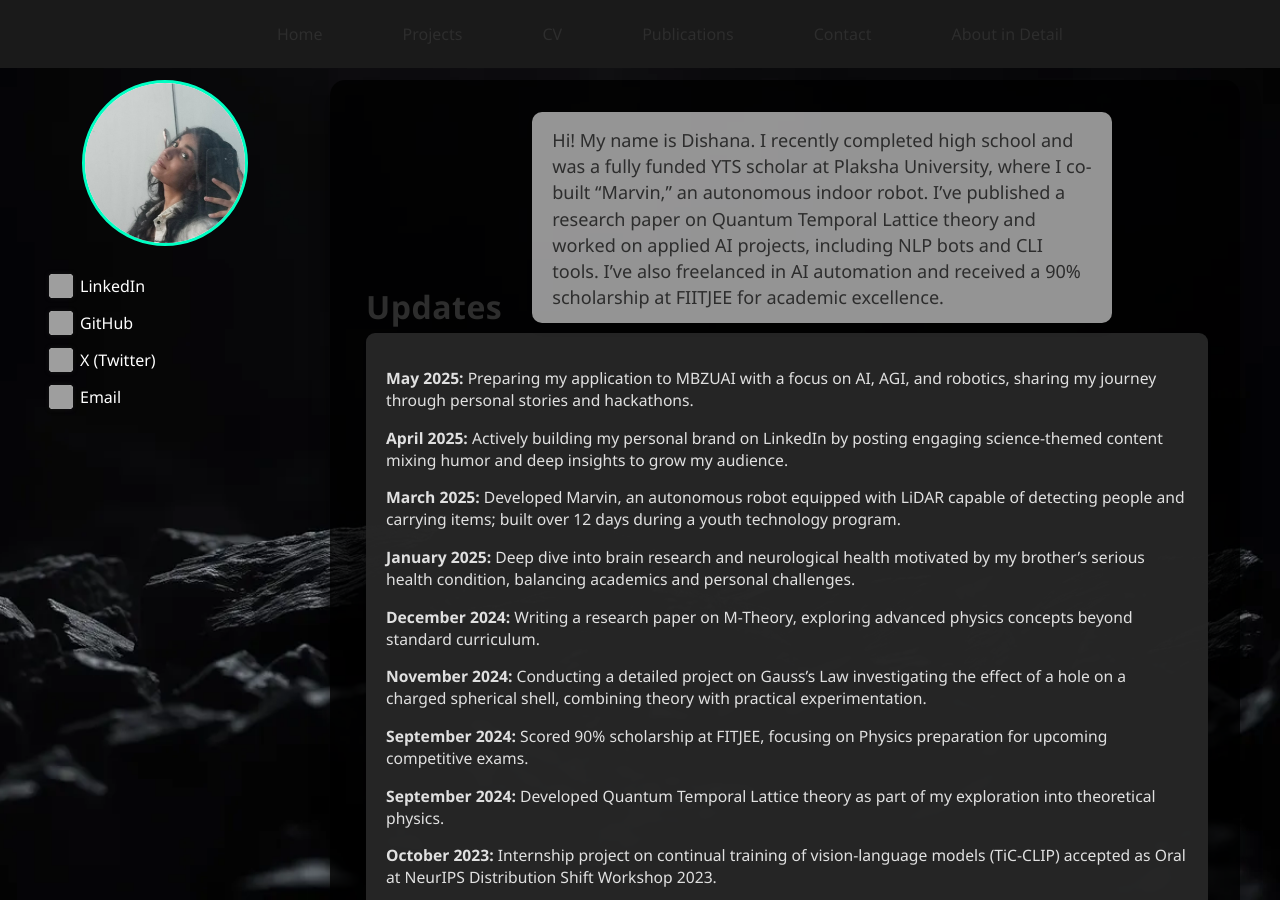
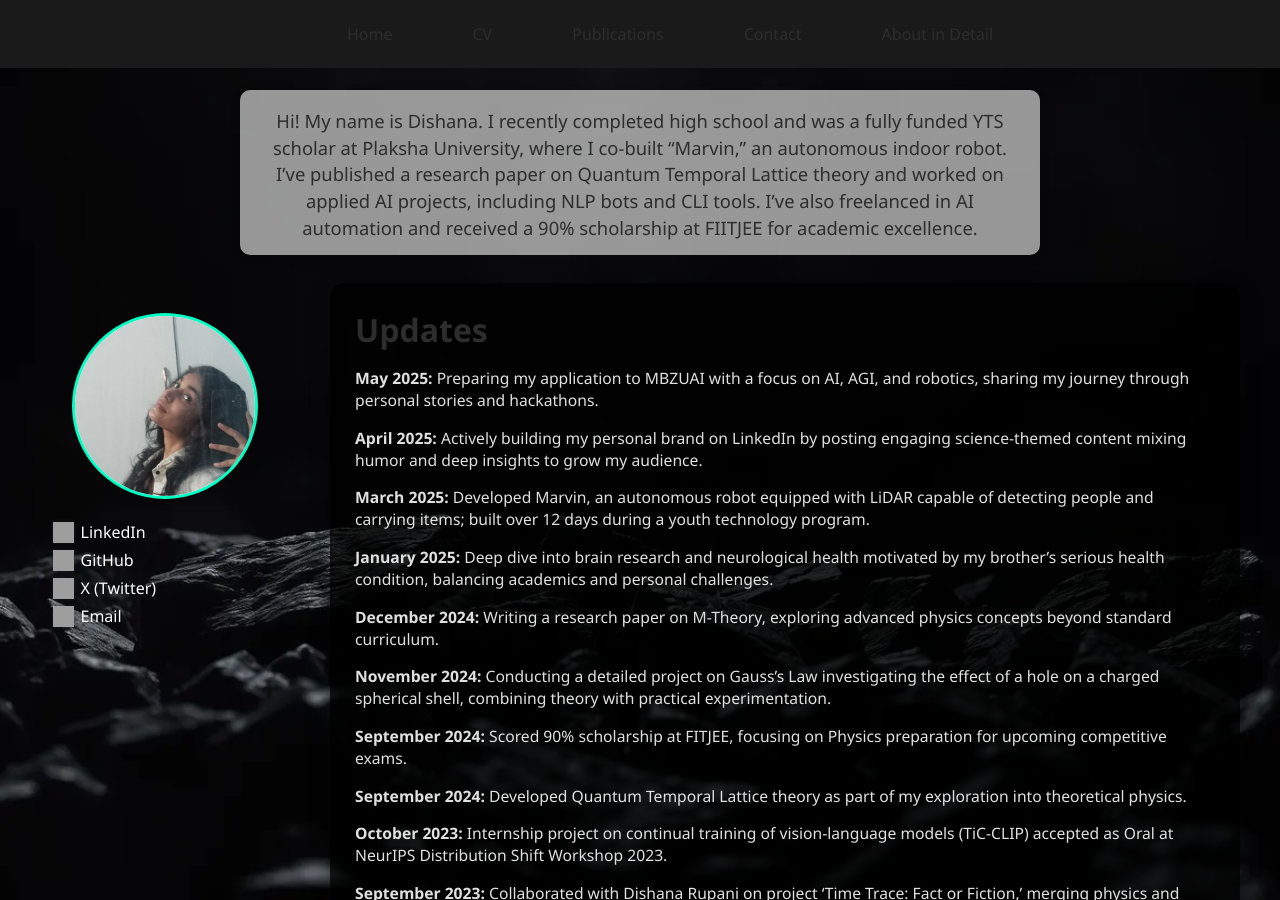
Before and after one commit to dishana11/dishana11.github.io, a Jekyll site: the page built from index.md, in a window 1280 px wide and 900 px high. Built offline with Jekyll 4.4.1, drawn with Linux system fonts in a browser that asks for light colours; some of the changed lines change nothing that is shown; some of the changed text lies outside the part shown; grey boxes are pictures that could not be loaded.

Commit message:
Update index.md

```diff
--- a/index.md
+++ b/index.md
@@ -4,15 +4,28 @@ layout: default
 ---
 
 <style>
-  html, body {
+  body {
     margin: 0;
     padding: 0;
-    height: 100%;
     font-family: 'Segoe UI', Tahoma, Geneva, Verdana, sans-serif;
     background: url('assets/my-background.jpg') no-repeat center center fixed;
     background-size: cover;
     color: #fff;
-    overflow: hidden;
+  }
+
+  .intro-text {
+    font-size: 1.15em;
+    color: #2d2d2d;
+    margin: 90px auto 28px auto;
+    text-align: center;
+    font-weight: 500;
+    background: rgba(255,255,255,0.58);
+    border-radius: 10px;
+    max-width: 760px;
+    box-shadow: 0 4px 12px rgba(0,0,0,0.11);
+    padding: 18px 20px 14px 20px;
+    line-height: 1.45;
+    display: block;
   }
 
   .navbar {
@@ -27,6 +40,7 @@ layout: default
     top: 0;
     z-index: 10;
   }
+
   .navbar a {
     color: #2d2d2d;
     text-decoration: none;
@@ -38,6 +52,7 @@ layout: default
     font-weight: 500;
     background: none;
   }
+
   .navbar a:hover,
   .navbar a:focus {
     color: #2d2d2d;
@@ -48,13 +63,9 @@ layout: default
 
   .main-container {
     display: flex;
-    align-items: stretch;
-    padding: 0 40px 0 40px;
+    align-items: flex-start;
+    padding: 0 40px 40px 40px;
     gap: 40px;
-    box-sizing: border-box;
-    height: calc(100vh - 80px);
-    margin-top: 80px;
-    overflow: hidden;
   }
 
   .sidebar {
@@ -63,20 +74,16 @@ layout: default
     display: flex;
     flex-direction: column;
     align-items: center;
-    position: fixed;
-    top: 80px;
-    left: 40px;
+    margin-top: 30px;
+    position: sticky;
+    top: 110px;
+    height: fit-content;
     z-index: 20;
-    height: calc(100vh - 80px);
-    justify-content: flex-start;
-    background: transparent;
-    pointer-events: auto;
   }
-  .main-container { margin-left: 290px; }
 
   .avatar-wrapper {
-    width: 160px;
-    height: 160px;
+    width: 180px;
+    height: 180px;
     border-radius: 50%;
     overflow: hidden;
     margin: 0 auto 14px auto;
@@ -91,14 +98,15 @@ layout: default
   }
 
   .social-links {
-    margin-top: 14px;
+    margin-top: 8px;
     display: flex;
     flex-direction: column;
-    gap: 13px;
+    gap: 6px;
     align-items: flex-start;
     width: 100%;
-    padding-left: 18px;
+    padding-left: 25px;
   }
+
   .social-link {
     display: flex;
     align-items: center;
@@ -108,138 +116,49 @@ layout: default
     font-size: 16px;
     transition: color 0.15s;
   }
+
   .social-link:hover {
     color: #00ffc3;
     text-decoration: underline;
   }
+
   .social-link img {
-    width: 24px;
-    height: 24px;
-    display: inline-block;
+    width: 21px;
+    height: 21px;
+    display: inline;
     vertical-align: middle;
     filter: drop-shadow(0 0 2px #2229);
-    background: white;
-    border-radius: 4px;
   }
 
   .content-box {
     flex: 1;
     background-color: rgba(0, 0, 0, 0.8);
     border-radius: 15px;
-    padding: 0 0 25px 0;
+    padding: 25px;
     box-shadow: 0 8px 20px rgba(0, 0, 0, 0.4);
-    height: 100%;
-    max-height: 100%;
-    overflow: hidden;
+    max-height: 80vh;
+    overflow-y: auto;
+    transition: max-height 0.2s, overflow 0.2s;
+  }
+
+  .content-box.cv-active {
+    max-height: none;
+    overflow: visible;
+    min-height: 80vh;
     display: flex;
     flex-direction: column;
-    justify-content: flex-start;
-    align-items: stretch;
-    position: relative;
   }
 
-  .home-header-row {
-    display: flex;
-    align-items: flex-end;
-    gap: 30px;
-    margin: 0 0 10px 0;
-    padding-top: 32px;
-    padding-left: 36px;
-    flex-wrap: wrap;
-  }
-  .intro-text {
-    font-size: 1.13em;
-    color: #2d2d2d;
-    text-align: left;
-    font-weight: 500;
-    background: rgba(255,255,255,0.58);
-    border-radius: 10px;
-    max-width: 540px;
-    box-shadow: 0 4px 12px rgba(0,0,0,0.11);
-    padding: 15px 20px 13px 20px;
-    line-height: 1.45;
-    display: block;
-    margin: 0;
-  }
   .content-box h1 {
     color: #2d2d2d;
-    margin: 0 0 0 0;
+    margin-top: 0;
+    display: inline;
     font-size: 2em;
-    display: block;
-    font-weight: 700;
-    letter-spacing: .5px;
-    padding-bottom: 0;
-    line-height: 1;
   }
 
-  .updates-scrollbox {
+  .updates-content {
     font-size: 0.98em;
     color: #e0e0e0;
-    background: rgba(40,40,40,0.95);
-    border-radius: 9px;
-    box-shadow: 0 2px 8px rgba(0,0,0,0.08);
-    padding: 18px 20px;
-    margin: 0 32px 0 36px;
-    flex: 1 1 auto;
-    min-height: 0;
-    max-height: calc(100% - 90px);
-    overflow-y: auto;
-  }
-
-  .projects-box {
-    width: 100%;
-    max-width: 900px;
-    margin: 40px auto 0 auto;
-    background-color: rgba(0, 0, 0, 0.87);
-    border-radius: 15px;
-    padding: 28px 26px 24px 26px;
-    box-shadow: 0 8px 22px rgba(0,0,0,0.40);
-    display: flex;
-    flex-direction: column;
-    align-items: flex-start;
-    min-height: 360px;
-    max-height: 400px;
-    overflow-y: scroll;
-    overflow-x: hidden;
-    position: relative;
-  }
-  .projects-header-row {
-    display: flex;
-    width: 100%;
-    align-items: center;
-    margin-bottom: 8px;
-    position: relative;
-    z-index: 2;
-  }
-  .projects-header-row h1 {
-    color: #2d2d2d;
-    margin: 0 0 0 0;
-    font-size: 2em;
-    font-weight: 700;
-    letter-spacing: .5px;
-    padding-bottom: 0;
-    line-height: 1;
-    flex: 1 1 auto;
-    text-align: left;
-  }
-  .projects-list {
-    margin-top: 0;
-    padding-left: 0;
-    width: 100%;
-    color: #f4f4f4;
-    z-index: 2;
-    position: relative;
-  }
-  .projects-list li {
-    margin-bottom: 26px;
-    font-size: 1.05em;
-    line-height: 1.6;
-    list-style: disc inside;
-  }
-  .projects-list strong {
-    color: #00ffc3;
-    font-weight: 600;
-    font-size: 1.07em;
   }
 
   .cv-fullscreen-link {
@@ -275,6 +194,13 @@ layout: default
     text-align: center;
   }
 
+  .about-detail-title {
+    font-size: 1.3em;
+    color: #232323;
+    font-weight: 600;
+    margin-bottom: 13px;
+    letter-spacing: 0.5px;
+  }
   .about-detail-intro {
     color: #232323;
     font-size: 1.03em;
@@ -301,8 +227,6 @@ layout: default
       flex-direction: column;
       padding: 0 10px 30px 10px;
       align-items: center;
-      margin-left: 0;
-      height: auto;
     }
     .sidebar {
       width: 100%;
@@ -310,8 +234,6 @@ layout: default
       align-items: center;
       position: static;
       top: unset;
-      left: unset;
-      height: auto;
     }
     .avatar-wrapper {
       width: 130px;
@@ -329,67 +251,72 @@ layout: default
       max-height: 240px;
       padding: 12px 5vw 8px 5vw;
     }
-    .content-box {
-      padding: 0;
-    }
-    .updates-scrollbox {
-      margin: 0 0 0 0;
-      padding: 12px 2vw;
-      max-height: 340px;
-    }
-    .home-header-row {
-      flex-direction: column;
-      align-items: flex-start;
-      gap: 10px;
-      padding-top: 20px;
-      padding-left: 0;
-    }
-    .intro-text {
-      max-width: 98vw;
-      padding: 13px 4vw 11px 4vw;
-    }
   }
 </style>
 
 <div class="navbar">
   <a onclick="showSection('home')">Home</a>
-  <a onclick="showSection('projects')">Projects</a>
   <a onclick="showSection('cv')">CV</a>
   <a onclick="showSection('publications')">Publications</a>
   <a onclick="showSection('contact')">Contact</a>
   <a onclick="showSection('about-detail')">About in Detail</a>
 </div>
 
+<!-- Intro text only visible on Home page -->
+<div class="intro-text" id="intro-text">
+  Hi! My name is Dishana. I recently completed high school and was a fully funded YTS scholar at Plaksha University, where I co-built “Marvin,” an autonomous indoor robot. I’ve published a research paper on Quantum Temporal Lattice theory and worked on applied AI projects, including NLP bots and CLI tools. I’ve also freelanced in AI automation and received a 90% scholarship at FIITJEE for academic excellence.
+</div>
+
+<div class="about-detail-container" id="about-detail-container" style="display:none;">
+  <div class="about-detail-title">About in Detail</div>
+  <div class="about-detail-intro">This section contains life updates in detail:</div>
+  <div class="about-detail-scrollbox">
+    <strong>2016:</strong> Received a token of recognition for raising funds for visually and hearing-impaired individuals during a city-wide charity campaign.<br><br>
+    <strong>2017:</strong> Participated in a city-wide Go Green campaign; awarded for contributions.<br>
+    Began training at Infotech Solutions in hardware troubleshooting and system recovery.<br><br>
+    <strong>2018:</strong> Built an HTML-based reference webpage to assist users with common CMD errors.<br>
+    Won a silver medal in the Brainobrain Wonderkid competition for IQ and logical thinking.<br><br>
+    <strong>2019:</strong> Enrolled in software learning to deepen understanding of system and program architecture.<br><br>
+    <strong>2021:</strong> Received a diploma in Computer Science Software Learning from Next Generation Technical Institute.<br><br>
+    <strong>2022:</strong> Awarded a 100% scholarship to attend the YTS program at Plaksha University.<br>
+    Built Marvin, an autonomous robot equipped with LiDAR and ultrasonic sensors for indoor navigation.<br><br>
+    <strong>2023:</strong> Set up a fundraiser shop at the school fete, raising the second-highest amount for Ukrainian relief efforts (₹19,500).<br>
+    Developed ML-driven bots and AI agents including a Twitter automation tool for lead qualification.<br>
+    Secured 2nd position and ₹7,000 in a CLI-based hackathon for developing the CMD Error Detector & Fixer tool.<br><br>
+    <strong>2024:</strong> Selected as a Summer Student at The Indian Vidyarthi, focused on urban sustainability and global policy workshops.<br>
+    Theoretically conducted and completed a high-level project on Gauss’s Law, involving precise calculations and thought experiments, culminating in insightful conclusions about electric flux through non-uniform shells.<br><br>
+    <strong>2025:</strong> Led an AI awareness session with hands-on demos, guiding students and young professionals on how to efficiently leverage AI in their daily workflows.<br>
+    Published a research paper on Quantum Temporal Lattice theory in IJSAT, combining string theory and time-loop concepts.<br>
+    Began internship as Junior AI Evangelist at Lawroom AI, contributing to the automation of NLP pipelines and improving the quality and performance of legal-tech models.
+  </div>
+</div>
+
 <div class="main-container">
   <div class="sidebar">
     <div class="avatar-wrapper">
-      <img src="assets/avatar.jpg" alt="Your Profile Picture">
+      <img src="assets/images/avatar.jpg" alt="Your Profile Picture">
     </div>
     <div class="social-links">
       <a class="social-link" href="https://www.linkedin.com/in/dishanarupani/" target="_blank">
-        <img src="assets/linkedin.svg" alt="LinkedIn logo" onerror="this.onerror=null;this.src='https://cdn.jsdelivr.net/npm/simple-icons@v9/icons/linkedin.svg';">LinkedIn
+        <img src="assets/images/linkedin.svg" alt="LinkedIn logo">LinkedIn
       </a>
       <a class="social-link" href="https://github.com/meowww11" target="_blank">
-        <img src="assets/github.svg" alt="GitHub logo" onerror="this.onerror=null;this.src='https://cdn.jsdelivr.net/npm/simple-icons@v9/icons/github.svg';">GitHub
+        <img src="assets/images/github.svg" alt="GitHub logo">GitHub
       </a>
       <a class="social-link" href="https://x.com/dishanaa11" target="_blank">
-        <img src="assets/x-twitter.svg" alt="X logo" onerror="this.onerror=null;this.src='https://cdn.jsdelivr.net/npm/simple-icons@v9/icons/x.svg';">X (Twitter)
+        <img src="assets/images/x-twitter.svg" alt="X logo">X (Twitter)
       </a>
-      <a class="social-link" href="mailto:dishanarupani@gmail.com">
-        <img src="assets/email.svg" alt="Email logo" onerror="this.onerror=null;this.src='https://cdn.jsdelivr.net/npm/simple-icons@v9/icons/maildotru.svg';">Email
+      <a class="social-link" href="mailto:and@gmail.com">
+        <img src="assets/images/email.svg" alt="Email logo">Email
       </a>
     </div>
   </div>
 
   <div class="content-box" id="content-area">
+    <!-- Default Home Content -->
     <div id="home">
-      <div class="home-header-row">
-        <h1>Updates</h1>
-        <div class="intro-text" id="intro-text">
-          Hi! My name is Dishana. I recently completed high school and was a fully funded YTS scholar at Plaksha University, where I co-built “Marvin,” an autonomous indoor robot. I’ve published a research paper on Quantum Temporal Lattice theory and worked on applied AI projects, including NLP bots and CLI tools. I’ve also freelanced in AI automation and received a 90% scholarship at FIITJEE for academic excellence.
-        </div>
-      </div>
-      <div class="updates-scrollbox">
+      <h1>Updates</h1>
+      <div class="updates-content">
         <p><strong>May 2025:</strong> Preparing my application to MBZUAI with a focus on AI, AGI, and robotics, sharing my journey through personal stories and hackathons.</p>
         <p><strong>April 2025:</strong> Actively building my personal brand on LinkedIn by posting engaging science-themed content mixing humor and deep insights to grow my audience.</p>
         <p><strong>March 2025:</strong> Developed Marvin, an autonomous robot equipped with LiDAR capable of detecting people and carrying items; built over 12 days during a youth technology program.</p>
@@ -403,44 +330,6 @@ layout: default
         <p><strong>Mid-2019:</strong> Started competitive PC gaming and battle royale tournaments, overcoming gender biases and team challenges while learning valuable lessons on trust and resilience.</p>
         <p><strong>2014:</strong> Volunteered for hearing-impaired and visually-impaired children fundraising campaign, awarded a medal for community service.</p>
         <p><strong>2014 onwards:</strong> Consistently involved in STEM projects, academic competitions, and community volunteering, shaping my passion for science and service.</p>
-      </div>
-    </div>
-
-    <div id="projects" style="display: none;">
-      <div class="projects-box">
-        <div class="projects-header-row">
-          <h1>Projects</h1>
-        </div>
-        <ul class="projects-list">
-          <li>
-            <strong>Marvin (Autonomous Indoor Robot)</strong><br>
-            Designed and built an autonomous robot during YTS at Plaksha University. Marvin uses a LiDAR sensor, ultrasonic sensors, and a Raspberry Pi to map and navigate indoor spaces, detect obstacles and people, and carry items. The project included hardware assembly, Python firmware, and hands-on robotics teamwork.
-          </li>
-          <li>
-            <strong>Quantum Temporal Lattice Theory</strong><br>
-            Published a research paper introducing a new theoretical framework to combine aspects of string theory and time loops. This project involved deep theoretical physics research, mathematical modeling, and scientific writing.
-          </li>
-          <li>
-            <strong>CMD Error Detector & Fixer</strong><br>
-            Developed a CLI tool to automatically detect common Windows CMD errors, explain them, and offer one-click fixes. Won 2nd place and a cash prize in a competitive hackathon.
-          </li>
-          <li>
-            <strong>Twitter AI Lead Qualifier Bot</strong><br>
-            Created a Python-based bot for Twitter/X that uses NLP to qualify leads for outreach, automating profile scanning and message sending. Improved outreach efficiency for freelance clients.
-          </li>
-          <li>
-            <strong>ML Bots & Automation Agents</strong><br>
-            Built several smart bots, including NLP-powered customer support chatbots and automation pipelines for document management, using Python and cloud APIs for various freelance projects.
-          </li>
-          <li>
-            <strong>Gauss’s Law Simulation</strong><br>
-            Conducted a project to simulate and analyze the effects of a hole in a charged spherical shell using Gauss’s Law, blending theoretical physics with computational modeling.
-          </li>
-          <li>
-            <strong>Fundraiser Shop Platform</strong><br>
-            Organized and built the technical backbone for a school fundraiser, raising over ₹19,500 for Ukrainian relief by setting up a digital inventory and payment system.
-          </li>
-        </ul>
       </div>
     </div>
 
@@ -459,45 +348,42 @@ layout: default
 
     <div id="contact" style="display: none;">
       <h1>Contact</h1>
-      <p>Email me at <a href="mailto:dishanarupani@gmail.com">dishanarupani@gmail.com</a></p>
-    </div>
-
-    <div id="about-detail" style="display: none;">
-      <div class="about-detail-container">
-        <div class="about-detail-intro">This section contains life updates in detail:</div>
-        <div class="about-detail-scrollbox">
-          <strong>2016:</strong> Received a token of recognition for raising funds for visually and hearing-impaired individuals during a city-wide charity campaign.<br><br>
-          <strong>2017:</strong> Participated in a city-wide Go Green campaign; awarded for contributions.<br>
-          Began training at Infotech Solutions in hardware troubleshooting and system recovery.<br><br>
-          <strong>2018:</strong> Built an HTML-based reference webpage to assist users with common CMD errors.<br>
-          Won a silver medal in the Brainobrain Wonderkid competition for IQ and logical thinking.<br><br>
-          <strong>2019:</strong> Enrolled in software learning to deepen understanding of system and program architecture.<br><br>
-          <strong>2021:</strong> Received a diploma in Computer Science Software Learning from Next Generation Technical Institute.<br><br>
-          <strong>2022:</strong> Awarded a 100% scholarship to attend the YTS program at Plaksha University.<br>
-          Built Marvin, an autonomous robot equipped with LiDAR and ultrasonic sensors for indoor navigation.<br><br>
-          <strong>2023:</strong> Set up a fundraiser shop at the school fete, raising the second-highest amount for Ukrainian relief efforts (₹19,500).<br>
-          Developed ML-driven bots and AI agents including a Twitter automation tool for lead qualification.<br>
-          Secured 2nd position and ₹7,000 in a CLI-based hackathon for developing the CMD Error Detector & Fixer tool.<br><br>
-          <strong>2024:</strong> Selected as a Summer Student at The Indian Vidyarthi, focused on urban sustainability and global policy workshops.<br>
-          Theoretically conducted and completed a high-level project on Gauss’s Law, involving precise calculations and thought experiments, culminating in insightful conclusions about electric flux through non-uniform shells.<br><br>
-          <strong>2025:</strong> Led an AI awareness session with hands-on demos, guiding students and young professionals on how to efficiently leverage AI in their daily workflows.<br>
-          Published a research paper on Quantum Temporal Lattice theory in IJSAT, combining string theory and time-loop concepts.<br>
-          Began internship as Junior AI Evangelist at Lawroom AI, contributing to the automation of NLP pipelines and improving the quality and performance of legal-tech models.
-        </div>
-      </div>
+      <p>Email me at <a href="mailto:and@gmail.com">and@gmail.com</a></p>
     </div>
   </div>
 </div>
 
 <script>
   function showSection(section) {
-    const sections = ['home', 'projects', 'cv', 'publications', 'contact', 'about-detail'];
+    const sections = ['home', 'cv', 'publications', 'contact'];
     sections.forEach(id => {
-      const el = document.getElementById(id);
-      if (el) el.style.display = id === section ? 'block' : 'none';
+      document.getElementById(id).style.display = id === section ? 'block' : 'none';
     });
+
+    // Hide about-detail by default
+    document.getElementById('about-detail-container').style.display = 'none';
+    document.getElementById('content-area').classList.remove('cv-active');
+    // Show or hide intro-text based on section
+    if(section === 'home'){
+      document.getElementById('intro-text').style.display = 'block';
+    } else {
+      document.getElementById('intro-text').style.display = 'none';
+    }
+
+    if (section === 'about-detail') {
+      document.getElementById('about-detail-container').style.display = 'block';
+      document.getElementById('intro-text').style.display = 'none';
+    }
+    if (section === 'cv') {
+      document.getElementById('content-area').classList.add('cv-active');
+    }
+    if (sections.includes(section)) {
+      document.getElementById('about-detail-container').style.display = 'none';
+    }
   }
+  // On page load, only show intro text if home is visible
   document.addEventListener('DOMContentLoaded', function(){
-    showSection('home');
+    // By default, only home is visible, so intro-text is shown
+    document.getElementById('intro-text').style.display = 'block';
   });
 </script>
```
